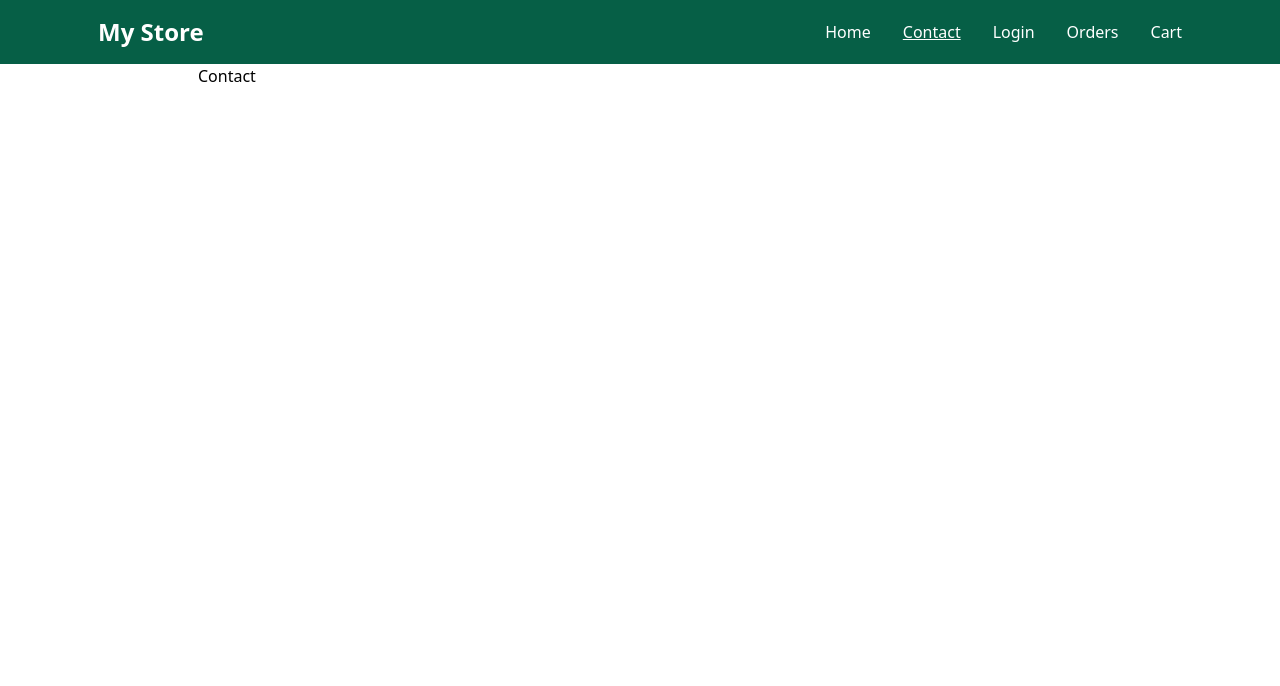
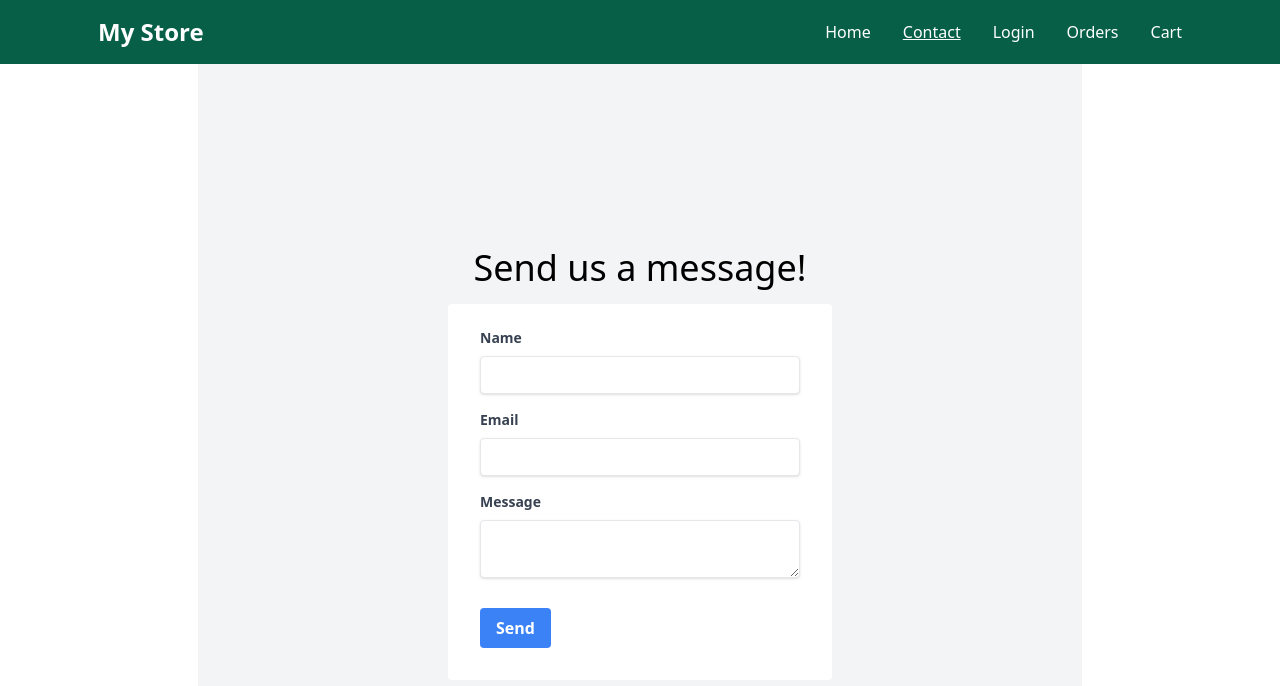
Before and after one commit to sebastianswahn/Webbshop, a React (Vite) app in the folder webbshop/: page /contact in a window 1280 px wide. Shown: the top 686 px of the page. Built offline with nearby package versions, Linux system fonts and the light colour scheme; no server answers.

Commit message:
added form for contact

```diff
--- /dev/null
+++ b/package.json
@@ -0,0 +1,5 @@
+{
+  "dependencies": {
+    "yup": "^1.3.3"
+  }
+}
--- a/webbshop/src/pages/Contact.jsx
+++ b/webbshop/src/pages/Contact.jsx
@@ -1,8 +1,112 @@
-import React from "react";
-import { useProducts } from "../contexts/ProductsContext";
+import React, { useState } from "react";
+import { useFormik } from "formik";
+import * as Yup from "yup";
+import axios from "axios";
 
 function Contact() {
-  return <div>Contact</div>;
+  const [successMessage, setSuccessMessage] = useState("");
+
+  const formik = useFormik({
+    initialValues: {
+      name: "",
+      email: "",
+      message: "",
+    },
+    validationSchema: Yup.object({
+      name: Yup.string().required("Required"),
+      email: Yup.string().email("Invalid email address").required("Required"),
+      message: Yup.string().required("Required"),
+    }),
+    onSubmit: (values, { resetForm }) => {
+      axios
+        .post("https://js2-ecommerce-api.vercel.app/api/messages", values)
+        .then((response) => {
+          console.log("API Response:", response);
+          setSuccessMessage("Your message has been sent!");
+          resetForm({});
+        })
+        .catch((error) => {
+          console.error(error);
+          // handle error
+        });
+    },
+  });
+  return (
+    <div className="flex flex-col items-center justify-center min-h-screen bg-gray-100">
+      <h1 className="text-center text-4xl p-4">Send us a message!</h1>
+      <form
+        className="w-full max-w-sm bg-white rounded px-8 pt-6 pb-8 mb-4"
+        onSubmit={formik.handleSubmit}
+      >
+        <div className="mb-4">
+          <label
+            className="block text-gray-700 text-sm font-bold mb-2"
+            htmlFor="name"
+          >
+            Name
+          </label>
+          <input
+            className="shadow appearance-none border rounded w-full py-2 px-3 text-gray-700 leading-tight focus:outline-none focus:shadow-outline"
+            id="name"
+            type="text"
+            {...formik.getFieldProps("name")}
+          />
+          {formik.touched.name && formik.errors.name ? (
+            <p className="text-red-500 text-xs italic">{formik.errors.name}</p>
+          ) : null}
+        </div>
+
+        <div className="mb-4">
+          <label
+            className="block text-gray-700 text-sm font-bold mb-2"
+            htmlFor="email"
+          >
+            Email
+          </label>
+          <input
+            className="shadow appearance-none border rounded w-full py-2 px-3 text-gray-700 leading-tight focus:outline-none focus:shadow-outline"
+            id="email"
+            type="email"
+            {...formik.getFieldProps("email")}
+          />
+          {formik.touched.email && formik.errors.email ? (
+            <p className="text-red-500 text-xs italic">{formik.errors.email}</p>
+          ) : null}
+        </div>
+
+        <div className="mb-6">
+          <label
+            className="block text-gray-700 text-sm font-bold mb-2"
+            htmlFor="message"
+          >
+            Message
+          </label>
+          <textarea
+            className="shadow appearance-none border rounded w-full py-2 px-3 text-gray-700 leading-tight focus:outline-none focus:shadow-outline"
+            id="message"
+            {...formik.getFieldProps("message")}
+          />
+          {formik.touched.message && formik.errors.message ? (
+            <p className="text-red-500 text-xs italic">
+              {formik.errors.message}
+            </p>
+          ) : null}
+        </div>
+
+        <div className="flex items-center justify-between">
+          <button
+            className="bg-blue-500 hover:bg-blue-700 text-white font-bold py-2 px-4 rounded focus:outline-none focus:shadow-outline"
+            type="submit"
+          >
+            Send
+          </button>
+        </div>
+      </form>
+      {successMessage && (
+        <p className="text-green-500 text-xs italic">{successMessage}</p>
+      )}
+    </div>
+  );
 }
 
 export default Contact;
```
Also changed, not shown: 1 other file (tests, documents, lock files or other folders).
